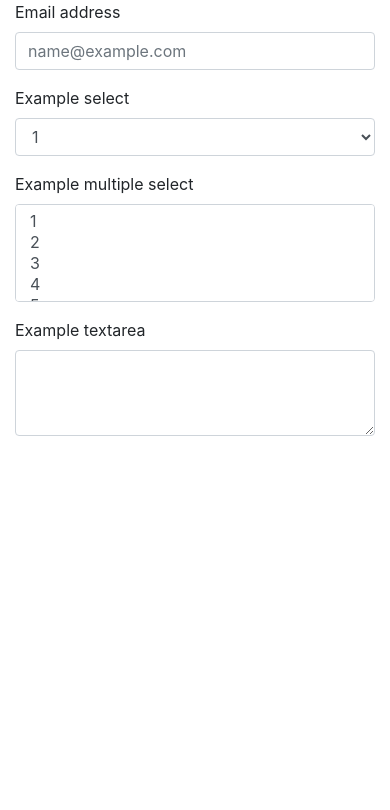
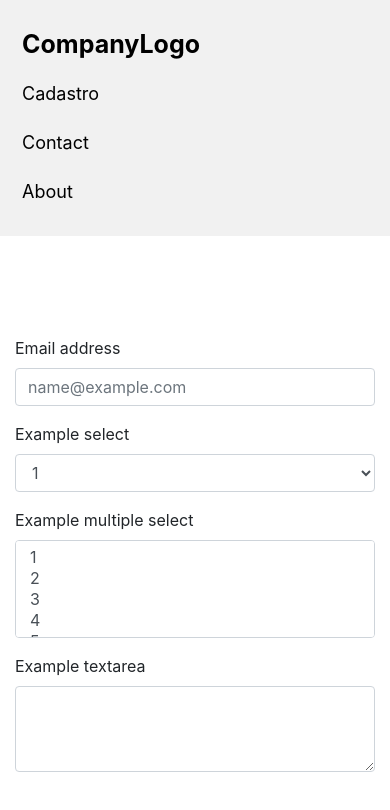
Before and after one commit to guilhermerfs00/ambiente-commerce, an Angular app in the folder Commerce/commerce-front-app/: page /cadastro in a window 390 px wide. Shown: the top 810 px of the page. Built offline with nearby package versions, Linux system fonts and the light colour scheme.

Commit message:
Criacao de rotas no front e criacao da estrutura do angular

```diff
--- a/Commerce/commerce-front-app/src/app/app.component.html
+++ b/Commerce/commerce-front-app/src/app/app.component.html
@@ -1,32 +1,2 @@
-<div class="container col-xs-12 col-sm-10 col-md-6 col-lg-4">
-  <form>
-    <div class="form-group">
-      <label for="exampleFormControlInput1">Email address</label>
-      <input type="email" class="form-control" id="exampleFormControlInput1" placeholder="name@example.com">
-    </div>
-    <div class="form-group">
-      <label for="exampleFormControlSelect1">Example select</label>
-      <select class="form-control" id="exampleFormControlSelect1">
-        <option>1</option>
-        <option>2</option>
-        <option>3</option>
-        <option>4</option>
-        <option>5</option>
-      </select>
-    </div>
-    <div class="form-group">
-      <label for="exampleFormControlSelect2">Example multiple select</label>
-      <select multiple class="form-control" id="exampleFormControlSelect2">
-        <option>1</option>
-        <option>2</option>
-        <option>3</option>
-        <option>4</option>
-        <option>5</option>
-      </select>
-    </div>
-    <div class="form-group">
-      <label for="exampleFormControlTextarea1">Example textarea</label>
-      <textarea class="form-control" id="exampleFormControlTextarea1" rows="3"></textarea>
-    </div>
-  </form>
-</div>
+<app-home></app-home>
+<router-outlet></router-outlet>
--- a/Commerce/commerce-front-app/src/app/app.module.ts
+++ b/Commerce/commerce-front-app/src/app/app.module.ts
@@ -1,13 +1,28 @@
 import { BrowserModule } from '@angular/platform-browser';
 import { NgModule } from '@angular/core';
+import { FormsModule } from '@angular/forms';
+import { RouterModule, Routes } from '@angular/router';
 
 import { AppComponent } from './app.component';
+import { CadastroComponent } from './modules/cadastro/cadastro.component';
+import { HomeComponent } from './modules/home/home.component';
 
+const appRoutes: Routes = [
+  { path: 'home', component: HomeComponent, pathMatch: 'full'},
+  { path: 'cadastro', component: CadastroComponent },
+];
 @NgModule({
   declarations: [
-    AppComponent
+    AppComponent,
+    CadastroComponent,
+    HomeComponent
   ],
   imports: [
+    RouterModule.forRoot(
+      appRoutes,
+      { enableTracing: true } // <-- debugging purposes only
+    ),
+    FormsModule,
     BrowserModule
   ],
   providers: [],
--- /dev/null
+++ b/Commerce/commerce-front-app/src/app/modules/cadastro/cadastro.component.css
@@ -0,0 +1,12 @@
+.container {
+    top: 100px;
+}
+
+.alinhamento {
+    display: flex;
+    justify-content: center;
+}
+
+.btn {
+    width: 50%;
+}
--- /dev/null
+++ b/Commerce/commerce-front-app/src/app/modules/cadastro/cadastro.component.html
@@ -0,0 +1,32 @@
+<div class="container col-xs-12 col-sm-10 col-md-6 col-lg-4">
+        <form>
+          <div class="form-group">
+            <label for="exampleFormControlInput1">Email address</label>
+            <input type="email" class="form-control" id="exampleFormControlInput1" placeholder="name@example.com">
+          </div>
+          <div class="form-group">
+            <label for="exampleFormControlSelect1">Example select</label>
+            <select class="form-control" id="exampleFormControlSelect1">
+              <option>1</option>
+              <option>2</option>
+              <option>3</option>
+              <option>4</option>
+              <option>5</option>
+            </select>
+          </div>
+          <div class="form-group">
+            <label for="exampleFormControlSelect2">Example multiple select</label>
+            <select multiple class="form-control" id="exampleFormControlSelect2">
+              <option>1</option>
+              <option>2</option>
+              <option>3</option>
+              <option>4</option>
+              <option>5</option>
+            </select>
+          </div>
+          <div class="form-group">
+            <label for="exampleFormControlTextarea1">Example textarea</label>
+            <textarea class="form-control" id="exampleFormControlTextarea1" rows="3"></textarea>
+          </div>
+        </form>
+      </div>
--- /dev/null
+++ b/Commerce/commerce-front-app/src/app/modules/cadastro/cadastro.component.ts
@@ -0,0 +1,15 @@
+import { Component, OnInit } from '@angular/core';
+
+@Component({
+  selector: 'app-cadastro',
+  templateUrl: './cadastro.component.html',
+  styleUrls: ['./cadastro.component.css']
+})
+export class CadastroComponent implements OnInit {
+
+  constructor() { }
+
+  ngOnInit() {
+  }
+
+}
--- /dev/null
+++ b/Commerce/commerce-front-app/src/app/modules/home/home.component.css
@@ -0,0 +1,53 @@
+/* Style the header with a grey background and some padding */
+.header {
+    overflow: hidden;
+    background-color: #f1f1f1;
+    padding: 20px 10px;
+  }
+
+  /* Style the header links */
+  .header a {
+    float: left;
+    color: black;
+    text-align: center;
+    padding: 12px;
+    text-decoration: none;
+    font-size: 18px;
+    line-height: 25px;
+    border-radius: 4px;
+  }
+
+  /* Style the logo link (notice that we set the same value of line-height and font-size to prevent the header to increase when the font gets bigger */
+  .header a.logo {
+    font-size: 25px;
+    font-weight: bold;
+  }
+
+  /* Change the background color on mouse-over */
+  .header a:hover {
+    background-color: #ddd;
+    color: black;
+  }
+
+  /* Style the active/current link*/
+  .header a.active {
+    background-color: dodgerblue;
+    color: white;
+  }
+
+  /* Float the link section to the right */
+  .header-right {
+    float: right;
+  }
+
+  /* Add media queries for responsiveness - when the screen is 500px wide or less, stack the links on top of each other */
+  @media screen and (max-width: 500px) {
+    .header a {
+      float: none;
+      display: block;
+      text-align: left;
+    }
+    .header-right {
+      float: none;
+    }
+  }
--- /dev/null
+++ b/Commerce/commerce-front-app/src/app/modules/home/home.component.html
@@ -0,0 +1,8 @@
+<div class="header">
+    <a routerLink="/" class="logo">CompanyLogo</a>
+    <div class="header-right">
+        <a routerLink="/cadastro">Cadastro</a>
+        <a>Contact</a>
+        <a>About</a>
+    </div>
+</div>
--- /dev/null
+++ b/Commerce/commerce-front-app/src/app/modules/home/home.component.ts
@@ -0,0 +1,15 @@
+import { Component, OnInit } from '@angular/core';
+
+@Component({
+  selector: 'app-home',
+  templateUrl: './home.component.html',
+  styleUrls: ['./home.component.css']
+})
+export class HomeComponent implements OnInit {
+
+  constructor() { }
+
+  ngOnInit() {
+  }
+
+}
```
Also changed, not shown: 2 other files (tests, documents, lock files or other folders).
